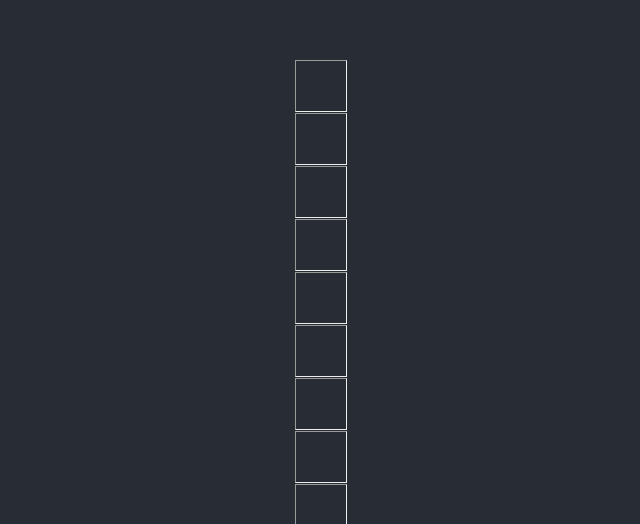
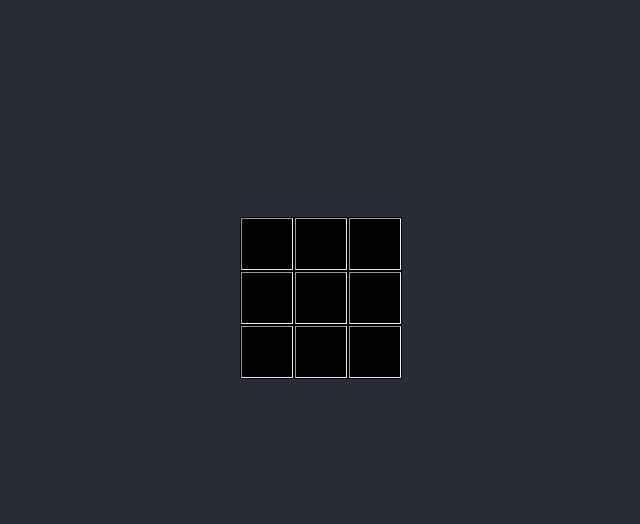
Before and after one commit to mrbeiley/site-demo, a React (Create React App) app: page / in a window 1280 px wide. Shown: the part 102-626 px from the top of the page, without its empty margins (319-959 px from the left). Built offline with nearby package versions, Linux system fonts and the light colour scheme.

Commit message:
Setup Board as a grid with 3 columns.

```diff
--- a/src/App.css
+++ b/src/App.css
@@ -36,3 +36,11 @@
     transform: rotate(360deg);
   }
 }
+
+.Board {
+  display: grid;
+  grid-template-columns: 1fr 1fr 1fr;
+  grid-column-gap: 1;
+  grid-row-gap: 1;
+  background-color: black;
+}
```
